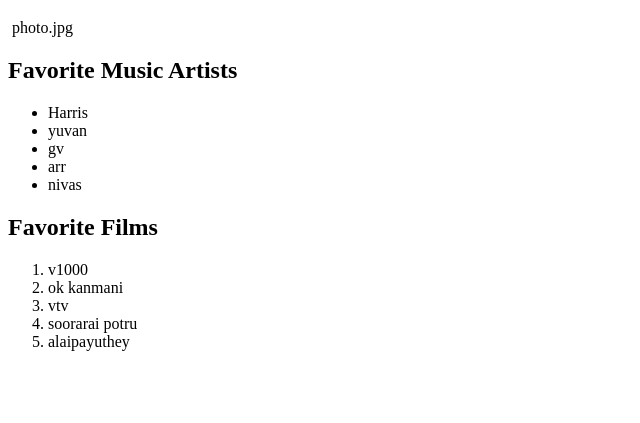
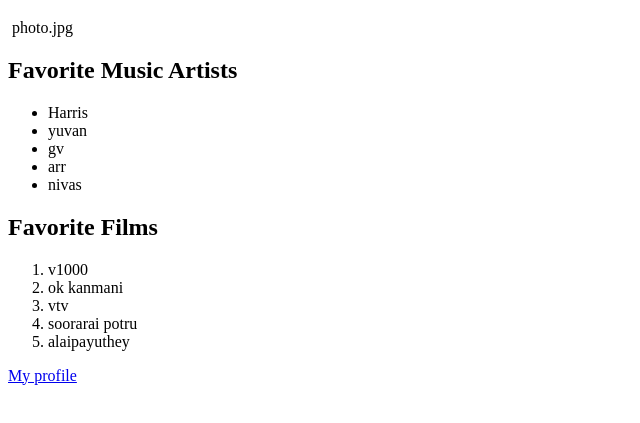
Before and after one commit to Subkabg/Meta-Create-Style-a-webpage, a plain HTML site: page index.html in a window 1280 px wide. Shown: the part 61-484 px from the top of the page, without its empty margins (0-640 px from the left). Drawn offline with Linux system fonts and the light colour scheme.

Commit message:
Update index.html

```diff
--- a/index.html
+++ b/index.html
@@ -37,7 +37,7 @@
             </ol>
         </div>
         <div>
-
+            <a href="https://www.meta.com/"> My profile </a>
         </div>
 </body>
 
```
